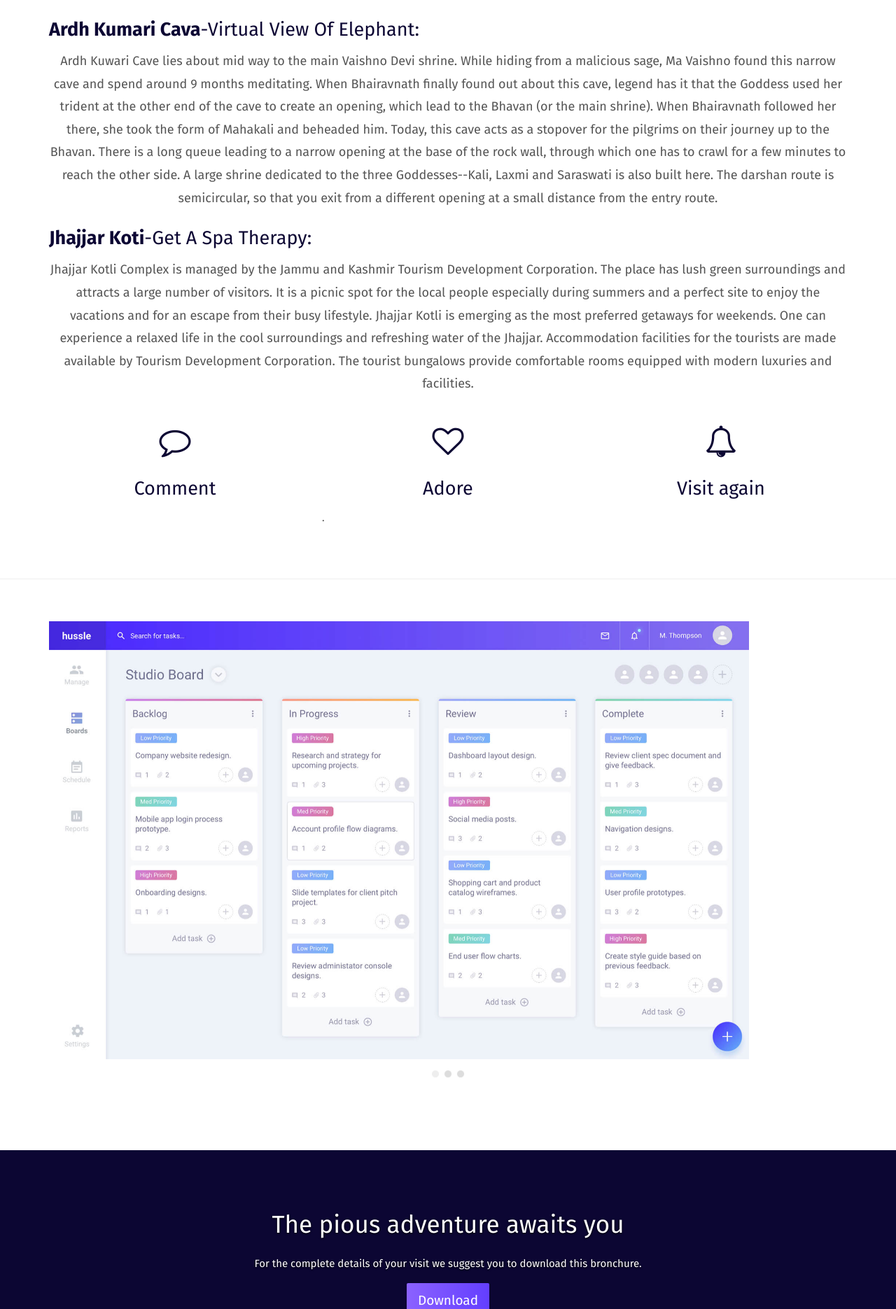
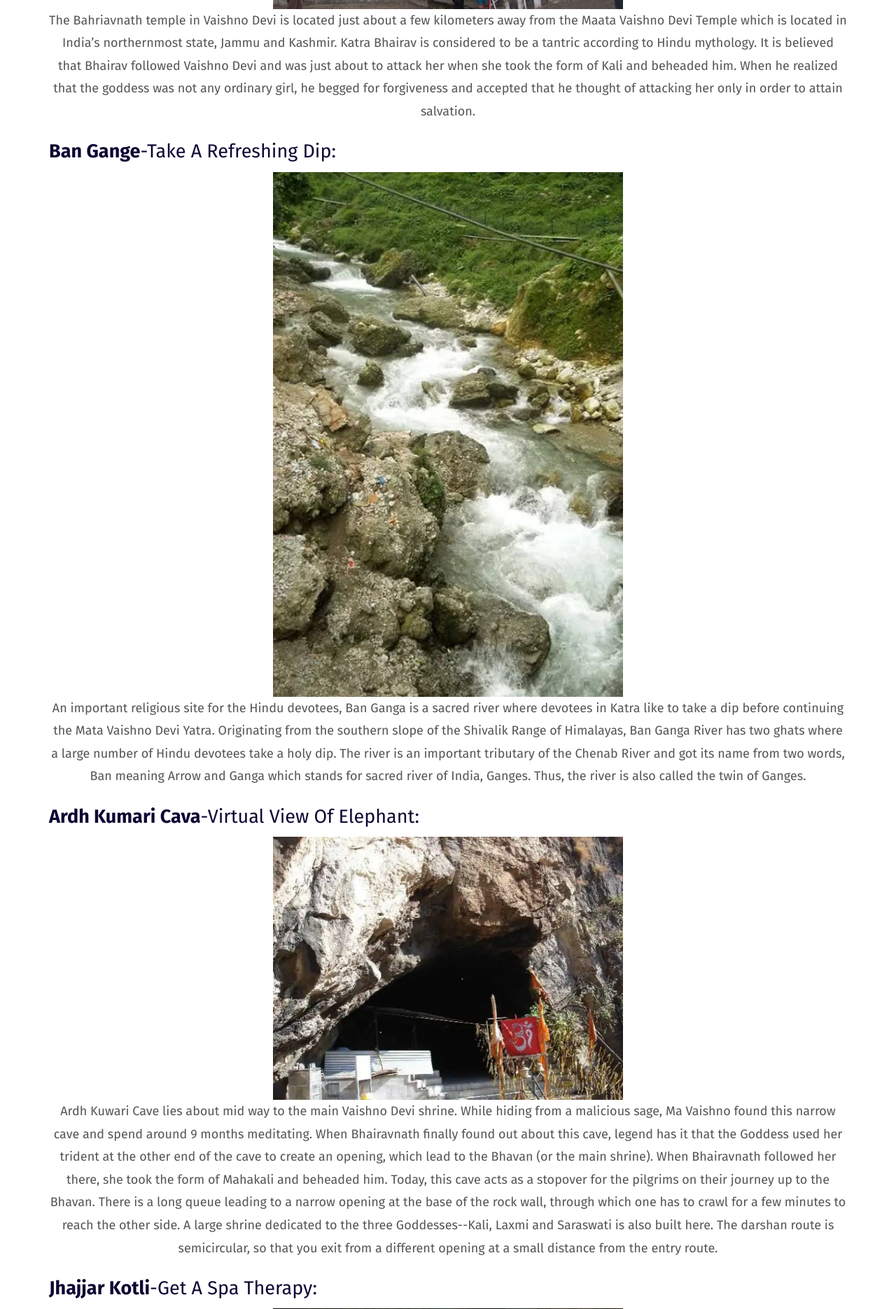
Before and after one commit to shriya152/practice_repo, a Python web app: template templates/index.html in a window 1280 px wide. Shown: the part 1828-3699 px from the top of the page at 70% size. Run offline with Jinja, Linux system fonts and the light colour scheme; the template is opened without the code that fills it, so the values that code supplies are empty; some web fonts are replaced.

Commit message:
Added The Images In The File

```diff
--- a/templates/index.html
+++ b/templates/index.html
@@ -31,14 +31,12 @@
                 <div class="navbar-header">
                     <button type="button" class="navbar-toggle uarr collapsed" data-toggle="collapse"
                         data-target="#navbar-collapse-uarr">
-                        <span class="sr-only"><a href="https://en.wikipedia.org/wiki/Vaishno_Devi">Shri Mata VashinoDevi
-                                Katra</a></span>
+
                         <span class="icon-bar"></span>
                         <span class="icon-bar"></span>
                         <span class="icon-bar"></span>
                     </button>
-                    <a class="navbar-brand" href="./index.html" title="">
-                        <img src="./assets/images/img-08u.png" class="navbar-logo-img" alt="" width="45">
+
                     </a>
                 </div>
 
@@ -91,7 +89,9 @@
                         <p>
                         <div>
 
-                            <h3 style="text-align: center;"><b>Maa Vashino Devi Temple</b>-Seek Blessings: <br></h3>
+                            <h3 style="text-align: center;"><a style="color: black; text-decoration: none;"
+                                    href="https://en.wikipedia.org/wiki/Vaishno_Devi"><b>Maa
+                                        Vashino Devi Temple</b>-Seek Blessings: </a><br></h3>
                             <div>
                                 <div>
                                     <img src="./assets/images/Vaishno_devii_temple.jpg" alt="Vashino Devi Temple">
@@ -119,18 +119,38 @@
                         <div>
                             <h3 style="text-align: left;"><b>Bhairavnath Temple</b>-Take In The Majestic View: <br></h3>
                             <div>
+                                <div>
+                                    <img width="500" src="./assets/images/Bhairavnath_temple.jpg"
+                                        alt="Vashino Devi Temple">
+                                </div>
 
                                 <p style="font-size: large;">
-                                    The Bahriavnath temple in Vaishno Devi is located just about a few kilometers away from the Maata Vaishno Devi Temple which is located in India’s northernmost state, Jammu and Kashmir. Katra Bhairav is considered to be a tantric according to Hindu mythology. It is believed that Bhairav followed Vaishno Devi and was just about to attack her when she took the form of Kali and beheaded him. When he realized that the goddess was not any ordinary girl, he begged for forgiveness and accepted that he thought of attacking her only in order to attain salvation.
+                                    The Bahriavnath temple in Vaishno Devi is located just about a few kilometers away
+                                    from the Maata Vaishno Devi Temple which is located in India’s northernmost state,
+                                    Jammu and Kashmir. Katra Bhairav is considered to be a tantric according to Hindu
+                                    mythology. It is believed that Bhairav followed Vaishno Devi and was just about to
+                                    attack her when she took the form of Kali and beheaded him. When he realized that
+                                    the goddess was not any ordinary girl, he begged for forgiveness and accepted that
+                                    he thought of attacking her only in order to attain salvation.
                                 </p>
                             </div>
                         </div>
                         <div>
                             <h3 style="text-align: left;"><b>Ban Gange</b>-Take A Refreshing Dip: <br></h3>
                             <div>
+                                <div>
+                                    <img width="500" src="./assets/images/Ban_Ganga.jpeg" alt="Vashino Devi Temple">
+                                </div>
+
+
                                 <p style="font-size: large;">
-                                    An important religious site for the Hindu devotees, Ban Ganga is a sacred river where devotees in Katra like to take a dip before continuing the Mata Vaishno Devi Yatra. Originating from the southern slope of the Shivalik Range of Himalayas, Ban Ganga River has two ghats where a large number of Hindu devotees take a holy dip.
-                                    The river is an important tributary of the Chenab River and got its name from two words, Ban meaning Arrow and Ganga which stands for sacred river of India, Ganges. Thus, the river is also called the twin of Ganges.
+                                    An important religious site for the Hindu devotees, Ban Ganga is a sacred river
+                                    where devotees in Katra like to take a dip before continuing the Mata Vaishno Devi
+                                    Yatra. Originating from the southern slope of the Shivalik Range of Himalayas, Ban
+                                    Ganga River has two ghats where a large number of Hindu devotees take a holy dip.
+                                    The river is an important tributary of the Chenab River and got its name from two
+                                    words, Ban meaning Arrow and Ganga which stands for sacred river of India, Ganges.
+                                    Thus, the river is also called the twin of Ganges.
                                 </p>
                             </div>
                         </div>
@@ -138,14 +158,56 @@
                         <div>
                             <h3 style="text-align: left;"><b>Ardh Kumari Cava</b>-Virtual View Of Elephant:</h3>
                             <div>
-                                <p style="font-size: large;">Ardh Kuwari Cave lies about mid way to the main Vaishno Devi shrine. While hiding from a malicious sage, Ma Vaishno found this narrow cave and spend around 9 months meditating. When Bhairavnath finally found out about this cave, legend has it that the Goddess used her trident at the other end of the cave to create an opening, which lead to the Bhavan (or the main shrine). When Bhairavnath followed her there, she took the form of Mahakali and beheaded him. Today, this cave acts as a stopover for the pilgrims on their journey up to the Bhavan. There is a long queue leading to a narrow opening at the base of the rock wall, through which one has to crawl for a few minutes to reach the other side. A large shrine dedicated to the three Goddesses--Kali, Laxmi and Saraswati is also built here. The darshan route is semicircular, so that you exit from a different opening at a small distance from the entry route.
+
+                                <div>
+                                    <div>
+                                        <img width="500" src="./assets/images/ardh_kumari.webp"
+                                            alt="Vashino Devi Temple">
+                                    </div>
+
+                                    <p style="font-size: large;">Ardh Kuwari Cave lies about mid way to the main Vaishno
+                                        Devi shrine. While hiding from a malicious sage, Ma Vaishno found this narrow
+                                        cave
+                                        and spend around 9 months meditating. When Bhairavnath finally found out about
+                                        this
+                                        cave, legend has it that the Goddess used her trident at the other end of the
+                                        cave
+                                        to create an opening, which lead to the Bhavan (or the main shrine). When
+                                        Bhairavnath followed her there, she took the form of Mahakali and beheaded him.
+                                        Today, this cave acts as a stopover for the pilgrims on their journey up to the
+                                        Bhavan. There is a long queue leading to a narrow opening at the base of the
+                                        rock
+                                        wall, through which one has to crawl for a few minutes to reach the other side.
+                                        A
+                                        large shrine dedicated to the three Goddesses--Kali, Laxmi and Saraswati is also
+                                        built here. The darshan route is semicircular, so that you exit from a different
+                                        opening at a small distance from the entry route.
                                     </p>
                                 </div>
                             </div>
                             <div>
-                            <h3 style="text-align: left;"><b>Jhajjar Koti</b>-Get A Spa Therapy:</h3>
+                                <h3 style="text-align: left;"><b>Jhajjar Kotli</b>-Get A Spa Therapy:</h3>
                                 <div>
-                                <p style="font-size: large;">Jhajjar Kotli Complex is managed by the Jammu and Kashmir Tourism Development Corporation. The place has lush green surroundings and attracts a large number of visitors. It is a picnic spot for the local people especially during summers and a perfect site to enjoy the vacations and for an escape from their busy lifestyle. Jhajjar Kotli is emerging as the most preferred getaways for weekends. One can experience a relaxed life in the cool surroundings and refreshing water of the Jhajjar. Accommodation facilities for the tourists are made available by Tourism Development Corporation. The tourist bungalows provide comfortable rooms equipped with modern luxuries and facilities.
+                                    <div>
+                                        <img width="500" src="./assets/images/Jhajjar_kotli.jpg"
+                                            alt="Vashino Devi Temple">
+                                    </div>
+
+                                    <p style="font-size: large;">Jhajjar Kotli Complex is managed by the Jammu and
+                                        Kashmir
+                                        Tourism Development Corporation. The place has lush green surroundings and
+                                        attracts
+                                        a large number of visitors. It is a picnic spot for the local people especially
+                                        during summers and a perfect site to enjoy the vacations and for an escape from
+                                        their busy lifestyle. Jhajjar Kotli is emerging as the most preferred getaways
+                                        for
+                                        weekends. One can experience a relaxed life in the cool surroundings and
+                                        refreshing
+                                        water of the Jhajjar. Accommodation facilities for the tourists are made
+                                        available
+                                        by Tourism Development Corporation. The tourist bungalows provide comfortable
+                                        rooms
+                                        equipped with modern luxuries and facilities.
                                     </p>
                                 </div>
                             </div>
@@ -206,13 +268,16 @@
 
                             <div class="carousel-inner" role="listbox">
                                 <div class="item active">
-                                <img class="img-responsive" src="./assets/images/img-05.jpg" alt="First slide" width="1000" height="200">
+                                    <img class="img-responsive" src="./assets/images/img-05.jpg" alt="First slide"
+                                        width="1000" height="200">
                                 </div>
                                 <div class="item">
-                                <img class="img-responsive" src="./assets/images/img-07.jpg" alt="Second slide" width="1000" height="200">
+                                    <img class="img-responsive" src="./assets/images/img-07.jpg" alt="Second slide"
+                                        width="1000" height="200">
                                 </div>
                                 <div class="item">
-                                <img class="img-responsive" src="./assets/images/img-05.jpg" alt="Third slide" width="1000" height="200">
+                                    <img class="img-responsive" src="./assets/images/img-05.jpg" alt="Third slide"
+                                        width="1000" height="200">
                                 </div>
                             </div>
                             <ol class="carousel-indicators">
@@ -306,10 +371,12 @@
                         <div class="col-md-4">
                             <h4>Do you like ? Share this !</h4>
                             <p>
-                            <a href="https://facebook.com/" class="social-round-icon white-round-icon fa-icon" title="">
+                                <a href="https://facebook.com/" class="social-round-icon white-round-icon fa-icon"
+                                    title="">
                                     <i class="fa fa-facebook" aria-hidden="true"></i>
                                 </a>
-                            <a href="https://twitter.com/" class="social-round-icon white-round-icon fa-icon" title="">
+                                <a href="https://twitter.com/" class="social-round-icon white-round-icon fa-icon"
+                                    title="">
                                     <i class="fa fa-twitter" aria-hidden="true"></i>
                                 </a>
                                 <a href="https://www.linkedin.com/" class="social-round-icon white-round-icon fa-icon"
@@ -317,8 +384,9 @@
                                     <i class="fa fa-linkedin" aria-hidden="true"></i>
                                 </a>
                             </p>
-                        <p><small>© Untitled | Website created by <a href="https://www.maavaishnodevi.org/index.aspx"
-                                    class="link-like-text" title="Redirect to the official website ">TRI TECH
+                            <p><small>© Untitled | Website created by <a
+                                        href="https://www.maavaishnodevi.org/index.aspx" class="link-like-text"
+                                        title="Redirect to the official website ">TRI TECH
                                 </small></p>
                         </div>
 
```
Also changed, not shown: static/assets/images/Ban_Ganga.jpeg (added), static/assets/images/Bhairavnath_temple.jpg (added), static/assets/images/Jhajjar_kotli.jpg (added), static/assets/images/ardh_kumari.webp (added). Lines whose indentation alone changed are shown as unchanged.
